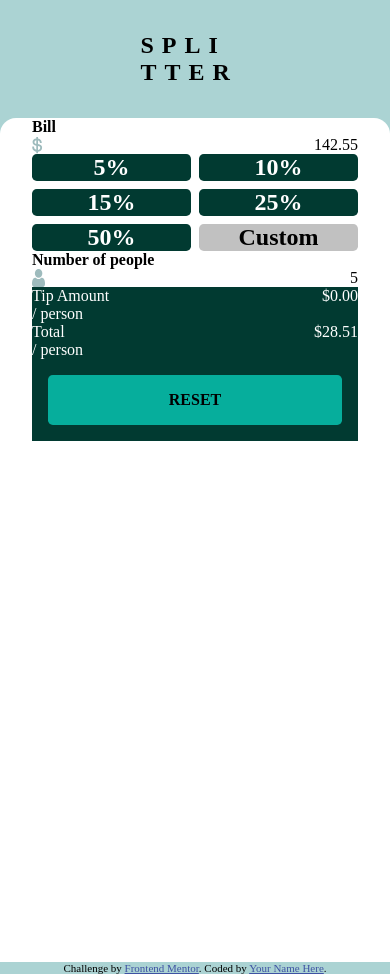
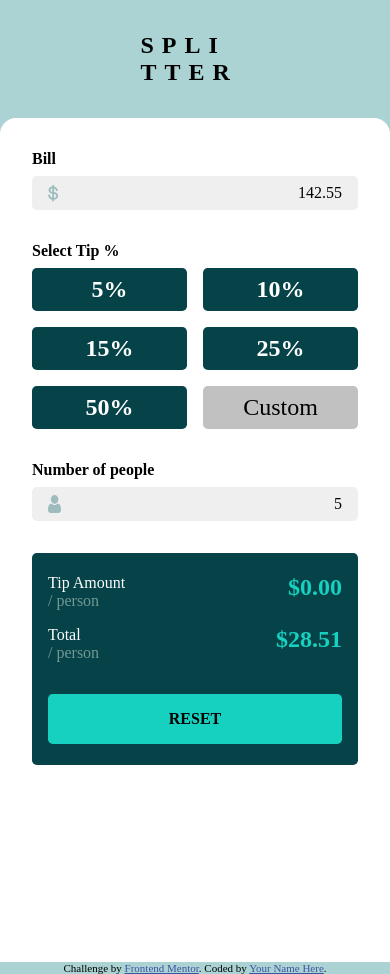
Before and after one commit to SimeonMarkov/tip-calculator, a React (Vite) app: page / in a window 390 px wide. Built offline with nearby package versions, Linux system fonts and the light colour scheme.

Commit message:
improving mobile view grid/flex ordering, padding and colors variable exporting

```diff
--- a/src/App.css
+++ b/src/App.css
@@ -1,5 +1,6 @@
 :root {
     --border-radius: 0.3rem;
+    --container-background: #054349;
 }
 
 * {
@@ -23,9 +24,13 @@ body {
 
 main {
     padding-inline: 2rem;
+    padding-block-start: 2rem;
     background-color: white;
     height: 100vh;
     border-radius: 1rem 1rem 0 0;
+    display: flex;
+    flex-direction: column;
+    gap: 2rem;
 }
 
 .attribution { font-size: 0.6875rem; text-align: center; }
--- a/src/BillComponent.css
+++ b/src/BillComponent.css
@@ -1,4 +1,8 @@
-.bill-container {
+.bill-container-grid {
     display: flex;
     justify-content: space-between;
+    background-color: #efefef;
+    padding: 0.5rem 1rem;
+    border-radius: var(--border-radius);
+    margin-block-start: 0.5rem;
 }
--- a/src/BillComponent.tsx
+++ b/src/BillComponent.tsx
@@ -3,10 +3,12 @@ import './BillComponent.css'
 export function BillComponent() {
     return (
         <>
-            <h4>Bill</h4>
             <div className="bill-container">
-                <img src="images/icon-dollar.svg" alt="Dollar sign" />
-                <span className="bill-amount" contentEditable={true}>142.55</span>
+                <h4>Bill</h4>
+                <div className="bill-container-grid">
+                    <img src="images/icon-dollar.svg" alt="Dollar sign"/>
+                    <span className="bill-amount" contentEditable={true}>142.55</span>
+                </div>
             </div>
         </>
     );
--- a/src/People.css
+++ b/src/People.css
@@ -1,4 +1,8 @@
-.people-container {
+.people-container-grid {
     display: flex;
     justify-content: space-between;
+    background-color: #efefef;
+    padding: 0.5rem 1rem;
+    border-radius: var(--border-radius);
+    margin-block-start: 0.5rem;
 }
--- a/src/PeopleComponent.tsx
+++ b/src/PeopleComponent.tsx
@@ -3,10 +3,12 @@ import './People.css'
 export function PeopleComponent() {
     return (
         <>
-            <h4>Number of people</h4>
             <div className="people-container">
-                <img src="images/icon-person.svg" alt="Person sign" />
-                <span className="people-number" contentEditable={true}>5</span>
+                <h4>Number of people</h4>
+                <div className="people-container-grid">
+                    <img src="images/icon-person.svg" alt="Person sign"/>
+                    <span className="people-number" contentEditable={true}>5</span>
+                </div>
             </div>
         </>
     );
--- a/src/Tip.css
+++ b/src/Tip.css
@@ -1,8 +1,9 @@
-.tip-percentage-container {
+.tip-percentage-grid {
     display: grid;
-    gap: 0.5rem;
+    gap: 1rem;
     grid-template-rows: repeat(3, 1fr);
     grid-template-columns: repeat(2, 1fr);
+    margin-block-start: 0.5rem;
 }
 
 .tip-control {
@@ -10,16 +11,18 @@
     text-align: center;
     font-size: 1.5rem;
     font-weight: 700;
+    padding-block: 0.5rem;
 }
 
 .predefined-tip-percentage {
     color: white;
-    background-color: #013a31;
+    background-color: #054349;
 }
 
 .custom-tip-control {
     color: black;
     background-color: #c1c1c1;
+    font-weight: 500;
 }
 
 .predefined-tip-percentage.selected {
--- a/src/TipSelection.tsx
+++ b/src/TipSelection.tsx
@@ -4,9 +4,14 @@ import './Tip.css';
 export function TipSelection() {
     const tips = ['5%', '10%', '15%', '25%', '50%']
     return (
+        <>
         <section className="tip-percentage-container">
+            <h4>Select Tip %</h4>
+            <div className="tip-percentage-grid">
             {tips.map(tip => (<Tip key={tip} className="tip-control predefined-tip-percentage" value={tip}/>))}
             <Tip className="tip-control custom-tip-control" contentEditable={true} value="Custom" />
+            </div>
         </section>
+            </>
     );
 }
--- a/src/Total.css
+++ b/src/Total.css
@@ -1,8 +1,11 @@
 .total-summary {
-    background-color: #013a31;
+    background-color: var(--container-background);
     color: white;
     display: flex;
     flex-direction: column;
+    gap: 1rem;
+    padding: 1.3rem 1rem 0.3rem;
+    border-radius: var(--border-radius);
 }
 
 .summary-row {
@@ -16,12 +19,13 @@
 
 .per-person::before {
     content: "/ person";
+    color: #749893;
 }
 
 .btn {
-    background-color: #06ae9c;
+    background-color: #16d1bf;
     color: black;
-    width: 90%;
+    width: 100%;
     margin-inline: auto;
     text-align: center;
     text-transform: uppercase;
@@ -30,3 +34,9 @@
     margin-block: 1rem;
     border-radius: var(--border-radius);
 }
+
+.money-amount {
+    color: #16d1bf;
+    font-size: 1.5rem;
+    font-weight: 700;
+}
--- a/src/TotalComponent.tsx
+++ b/src/TotalComponent.tsx
@@ -5,11 +5,11 @@ export function TotalComponent() {
         <section className="total-summary">
             <div className="summary-row">
                 <div>Tip Amount<span className="per-person"></span></div>
-                <span>$0.00</span>
+                <span className="money-amount">$0.00</span>
             </div>
             <div className="summary-row">
                 <div>Total<span className="per-person"></span></div>
-                <span>$28.51</span>
+                <span className="money-amount">$28.51</span>
             </div>
             <span className="btn">Reset</span>
         </section>
```
